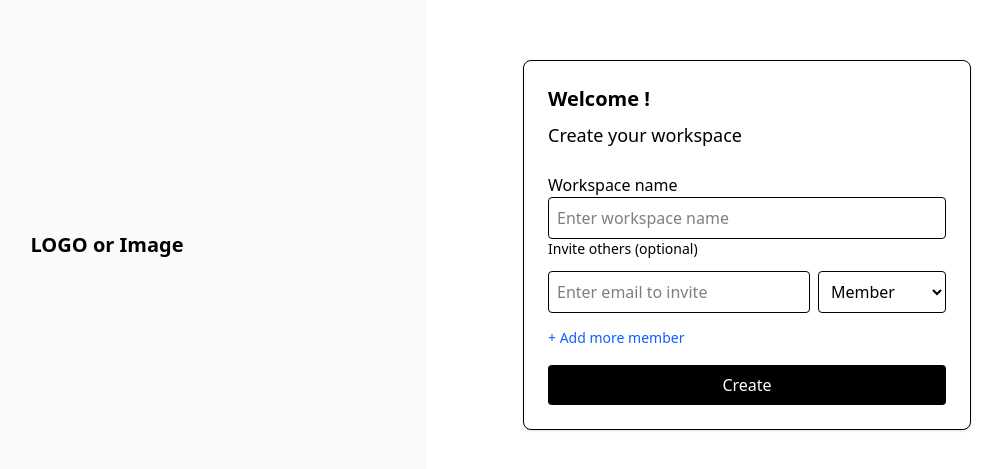
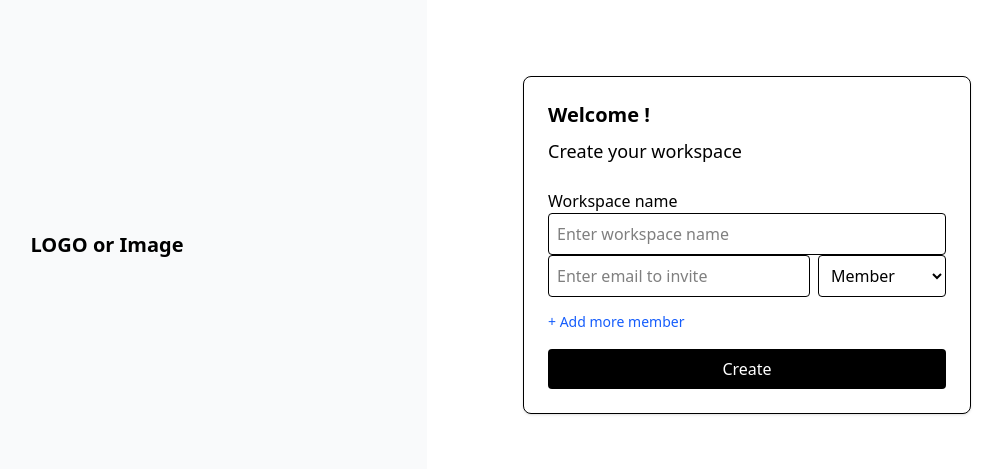
Before and after one commit to AnthonyZhOon/cs-project, a Next.js app: page /auth/createWorkspace in a window 1280 px wide. Shown: the part 155-624 px from the top of the page, without its empty margins (213-1215 px from the left). Built offline with nearby package versions, Linux system fonts and the light colour scheme.

Commit message:
remove label error

```diff
--- a/app/auth/createWorkspace/page.tsx
+++ b/app/auth/createWorkspace/page.tsx
@@ -35,9 +35,12 @@ export default function CreateWorkspacePage() {
 				/>
 
 				<div className="space-y-3">
-					<label className="block font-medium text-sm">
+					{/* <label className="block font-medium text-sm">
 						Invite others (optional)
 					</label>
+
+					Was causing error. Came from merge so i'll just leave here for now :D
+					*/}
 					{members.map((member, idx) => (
 						<div key={idx} className="flex gap-2">
 							<input
```
